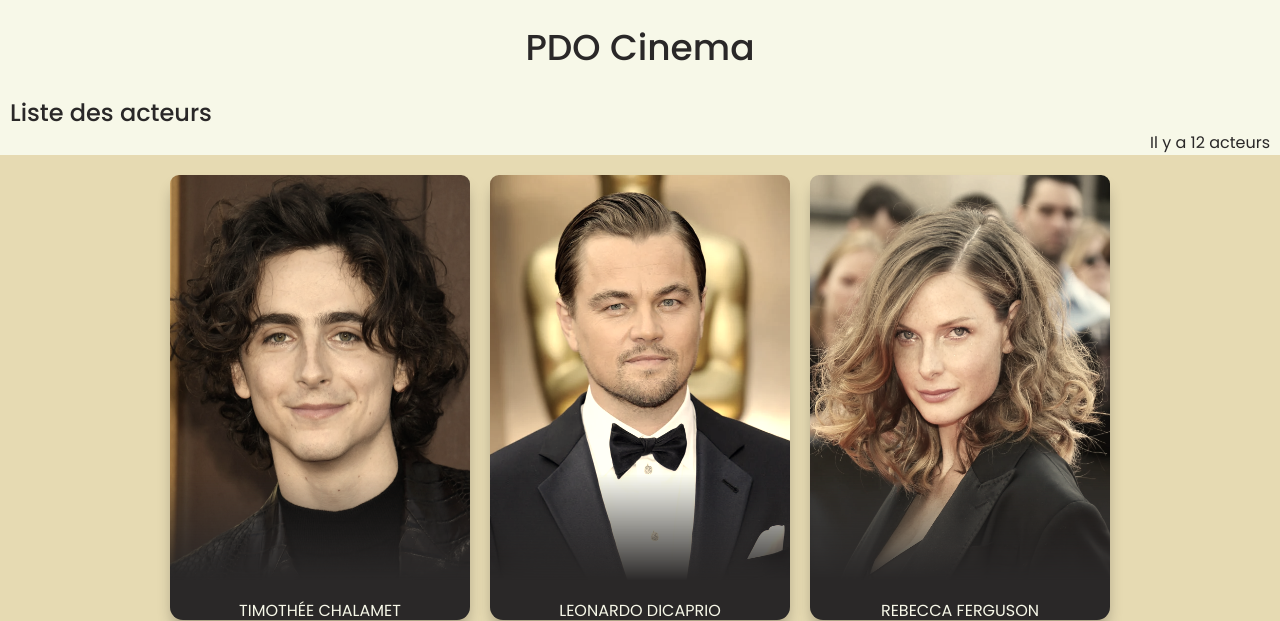
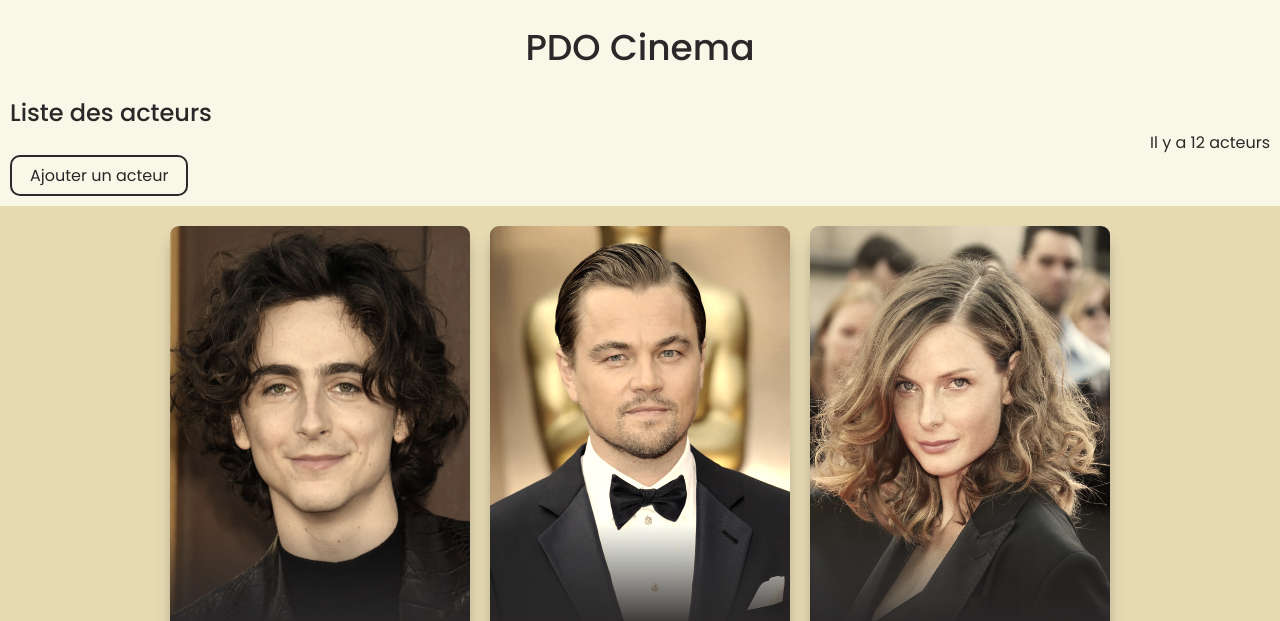
Before and after one commit to ginodalsasso/projet-cinema, a PHP site: page /index.php?action=listActeurs in a window 1280 px wide. Shown: the part 62-683 px from the top of the page. Run offline with PHP 8.4, Linux system fonts and the light colour scheme; data comes from the database, SQL or seed files in the repository; some libraries are stand-ins or nearby versions.

```diff
--- a/controller/ActeursController.php
+++ b/controller/ActeursController.php
@@ -125,4 +125,95 @@ class ActeursController{
         }
         require "view/forms/addActeur.php";
     }
+
+
+///////////////////////////////////////////////////////EDITION D'UN ACTEUR
+
+    public function editActeur($id){ //$id de l'acteur à éditer
+        $pdo = Connect::seConnecter();
+
+        //exécute la requête détail d'un acteur pour préremplir les champs du formulaires ($id)
+        $choixActeur = $pdo->prepare("
+            SELECT p.prenom, p.nom, DATE_FORMAT(dateNaissance, '%d/%m/%Y') AS dateNaissance, p.sexe, a.id_personne, a.id_acteur, p.photo
+            FROM acteur a
+            INNER JOIN personne p ON a.id_personne = p.id_personne
+            WHERE id_acteur = :id
+        ");
+
+        $choixActeur->execute(["id" => $id]);
+
+
+        if(isset($_POST['submit'])){
+            // filtre la valeur insérée dans le formulaire
+            $nomActeur = filter_input(INPUT_POST, "nom", FILTER_SANITIZE_FULL_SPECIAL_CHARS);
+            $prenomActeur = filter_input(INPUT_POST, "prenom", FILTER_SANITIZE_FULL_SPECIAL_CHARS);
+            $sexeActeur = filter_input(INPUT_POST, "sexe", FILTER_SANITIZE_FULL_SPECIAL_CHARS);
+            $dateActeur = filter_input(INPUT_POST, "dateNaissance", FILTER_SANITIZE_FULL_SPECIAL_CHARS);
+
+            ///////GESTION DE L'UPLOAD D'IMAGE
+            // if(isset($_FILES['file'])){
+                // infos image
+                // $tmpName = $_FILES['file']['tmp_name'];
+                // $name = $_FILES['file']['name'];
+                // $size = $_FILES['file']['size'];
+                // $error = $_FILES['file']['error'];
+
+                // //dossier de destination
+                // $uploadBDD = 'public/img/personnes/';
+
+                // $tabExtension = explode('.', $name); //découpe le nom et l'extension de l'image en plusiseurs morceaux (à chaque point)
+                // $extension = strtolower(end($tabExtension)); //récupère le dernier élément de la découpe du nom de l'image (donc l'extension)
+                // $extensions = ['jpg', 'png', 'jpeg', 'webp']; //extensions autorisées
+                // $maxSize = 40000000;
+
+                if($nomActeur && $prenomActeur && $sexeActeur && $dateActeur){
+                    // si l'extension est dans le tableau des extensions autorisées que la taille est ok alors il éxécute la fonction et s'il n'y à pas d'erreur
+                    // if(in_array($extension, $extensions) && $size <= $maxSize && $error == 0){
+                    //     //pour ne pas écraser deux images ayant le même nom
+                    //     $uniqueName = uniqid('', true);
+                    //     //uniqid génère quelque chose comme ca : 5f586bf96dcd38.73540086
+                    //     $file = $uniqueName.".".$extension;
+                    //     //$file = 5f586bf96dcd38.73540086.jpg
+                    //     move_uploaded_file($tmpName, $uploadBDD . $file);
+                    // }
+                    // else{
+                    //     echo "Mauvaise extension ou taille de l'image trop lourde !";
+                    //     exit;
+                    // }
+                    //exécute la requête d'édition d'un acteur dans personne
+
+                    $addActeur = $pdo->prepare("
+                        UPDATE personne
+                        SET nom = ':nom',
+                            prenom = ':prenom',
+                            sexe = ':sexe',
+                            dateNaissance = ':dateNaissance'
+                            ");
+                            // :photo = ':photo'
+
+                    $addActeur->execute(["nom" => $nomActeur,/////////////////////////////////////////PROBLEME DE REQUETE
+                                        "prenom" => $prenomActeur,
+                                        "sexe" => $sexeActeur,
+                                        "dateNaissance" => $dateActeur
+                                    ]);
+                                    // "photo" => $uploadBDD . $file
+
+                    // message lors de l'ajout d'un acteur
+                    $_SESSION['message'] = "<p>L'acteur' $nomActeur vient d'être modifié !</p>";
+
+                    // redirection vers la page liste acteurs
+                    header("Location: index.php?action=listActeurs");
+                    exit;
+                }
+                else { // sinon message de prévention et redirection
+                    var_dump("test pas ok");
+                    $_SESSION['message'] = "<p>L'acteur n'a pas été enregistré !</p>";
+                    header("Location: index.php?action=editActeur");
+                    exit;
+                }
+            // }
+        }
+        require "view/forms/editActeur.php";
+    }
+
 }
--- a/controller/FilmsController.php
+++ b/controller/FilmsController.php
@@ -26,7 +26,7 @@ class FilmsController {
         $pdo = Connect::seConnecter();
         //exécute la requête détail d'un film
         $requeteFilm = $pdo->prepare("
-            SELECT f.affiche, f.titre, DATE_FORMAT(parution, '%d %m %Y') AS parution, f.duree, f.note, CONCAT(prenom, ' ', nom) AS nom_realisateur
+            SELECT f.affiche, f.titre, DATE_FORMAT(parution, '%d %m %Y') AS parution, f.duree, f.note, CONCAT(prenom, ' ', nom) AS nom_realisateur, r.id_realisateur
             FROM film f
             INNER JOIN realisateur r ON f.id_realisateur = r.id_realisateur
             INNER JOIN personne p ON r.id_personne = p.id_personne
--- a/index.php
+++ b/index.php
@@ -42,13 +42,17 @@ if(isset($_GET["action"])){ //En fonction de l'action détectée dans l'URL via
         case "detailFilm" : $ctrlFilms->detailFilm($id); break;
         case "detailGenre" : $ctrlGenres->detailGenre($id); break;
         case "detailRealisateur" : $ctrlRealisateurs->detailRealisateur($id); break;
-        //forms
+        //forms ajout
         case "addActeur" : $ctrlActeurs->addActeur(); break;
         case "addRealisateur" : $ctrlRealisateurs->addRealisateur(); break;
         case "addFilm" : $ctrlFilms->addFilm(); break;
         case "addGenre" : $ctrlGenres->addGenre(); break;
         case "addRole" : $ctrlRoles->addRole(); break;
         case "addCasting" : $ctrlCastings->addCasting(); break;
+        //forms edit
+        case "editActeur" : $ctrlActeurs->editActeur($id); break;
+        case "editFilm" : $ctrlFilms->editFilm(); break;
+
 
     }
 };
--- a/public/css/style.css
+++ b/public/css/style.css
@@ -176,16 +176,30 @@ h3{
     border: 2px solid var(--font-color);
     border-radius: 10px;
     text-align: center;
-    padding: 10px 18px;
+    padding: 6px 18px;
     margin: 20px 0 80px 0;
     background-color: var(--bg-colour);
     display: inline-block;
     cursor: pointer;
     text-decoration: none;
+    color:var(--font-color);
+}
+.add_btn{
+    font-size: var(--body-font-size);
+    border: 2px solid var(--font-color);
+    border-radius: 10px;
+    text-align: center;
+    padding: 6px 18px;
+    margin: 0 0 10px 10px;
+    background-color: var(--bg-colour);
+    display: inline-block;
+    cursor: pointer;
+    text-decoration: none;
+    color:var(--font-color);
 }
 
 
-.more_btn:hover, .more_btn:hover:visited{
+.more_btn:hover, .more_btn:hover:visited, .add_btn:hover, .add_btn:hover:visited{
     box-shadow: 0px 0px 5px 0px rgba(0, 0, 0, 0.55);
     color: var(--bg-colour);
     background-color: var(--font-color);
--- a/view/detail/detailActeur.php
+++ b/view/detail/detailActeur.php
@@ -5,6 +5,8 @@
 // Récupération des données de l'acteur et de ses films
 $acteur = $requeteActeur->fetch();
 $filmActeur = $requeteFilmActeur->fetchAll();?>
+
+<a href="index.php?action=editActeur&id=<?= $acteur["id_acteur"] ?>">Editer acteur</a>
 
 <div>
     <img src="<?= $acteur['photo']?>" alt="photo de l'acteur">
--- a/view/detail/detailFilm.php
+++ b/view/detail/detailFilm.php
@@ -13,7 +13,7 @@ $Genre = $requeteGenre->fetch()?>
     <p>Parution: <?= $film["parution"]?></p>
     <p>Durée: <?= $film["duree"]?>min</p>
     <p>Note: <?= $film["note"]?></p>
-    <p>De <?= $film["nom_realisateur"]?></p>
+    <p>De <a href="index.php?action=detailRealisateur&id=<?= $film["id_realisateur"] ?>"><?= $film["nom_realisateur"]?></p></a>
     <p>Genre: <?= $Genre["nom_genre"]?></p>
 
 </div>
@@ -48,6 +48,9 @@ $Genre = $requeteGenre->fetch()?>
     </tbody>
 </table>
 
+
+<a href="index.php?action=addCasting" class="add_btn">Ajouter un casting </a>
+
 <?php
 
 // Définition des titres pour la vue
--- a/view/list/listActeurs.php
+++ b/view/list/listActeurs.php
@@ -3,6 +3,7 @@
 
 <!-- Affichage du nombre d'Acteurs -->
 <p class="count_list">Il y a <?= $requeteActeurs->rowCount() ?> acteurs</p>
+<a href="index.php?action=addActeur" class="add_btn">Ajouter un acteur </a>
 
     <div class="cards_list">
         <?php
--- a/view/list/listFilms.php
+++ b/view/list/listFilms.php
@@ -3,6 +3,8 @@
 
 <!-- Affichage du nombre de films -->
 <p class="count_list">Il y a <?= $requeteFilms->rowCount() ?> films</p>
+<a href="index.php?action=addFilm" class="add_btn">Ajouter un film </a>
+
 
         <div class="cards_list">
             <?php
--- a/view/list/listGenres.php
+++ b/view/list/listGenres.php
@@ -3,6 +3,7 @@
 
 <!-- Affichage du nombre de genres -->
 <p class="count_list">Il y a <?= $requeteGenres->rowCount() ?> Genres</p>
+<a href="index.php?action=addGenre" class="add_btn">Ajouter un genre </a>
 
 <div class="cards_list">
 
--- a/view/list/listRealisateurs.php
+++ b/view/list/listRealisateurs.php
@@ -3,6 +3,7 @@
 
 <!-- Affichage du nombre de réalisateurs -->
 <p class="count_list">Il y a <?= $requeteRealisateurs->rowCount() ?> réalisateurs</p>
+<a href="index.php?action=addRealisateur" class="add_btn">Ajouter un réalisateur </a>
 
     <div class="cards_list">
         <?php
--- a/view/list/listRoles.php
+++ b/view/list/listRoles.php
@@ -3,6 +3,7 @@
 
 <!-- Affichage du nombre de rôles -->
 <p class="count_list">Il y a <?= $requeteRoles->rowCount() ?> Rôles</p>
+<a href="index.php?action=addRole" class="add_btn">Ajouter un rôle </a>
 
     <div class="cards_list">
         <?php
```
Also changed, not shown: view/forms/editActeur.php (added, +40 -0 lines), view/forms/delGenre.php (deleted), view/forms/delRole.php (deleted), view/forms/editFilm.php (added).
